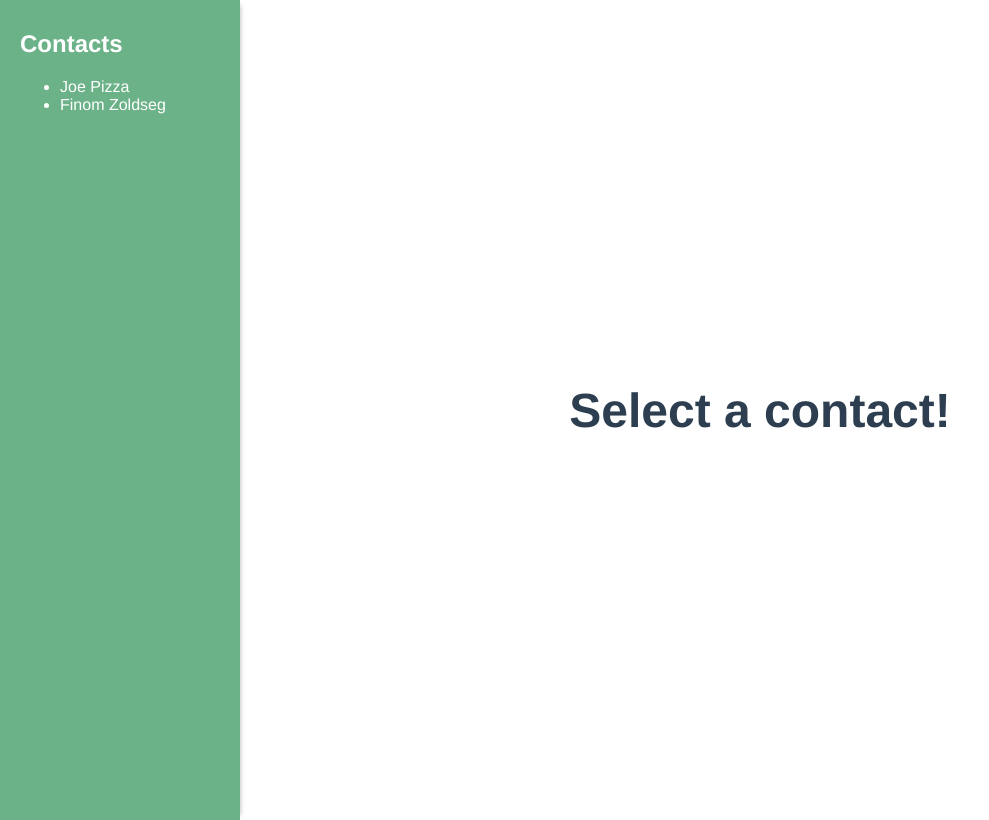
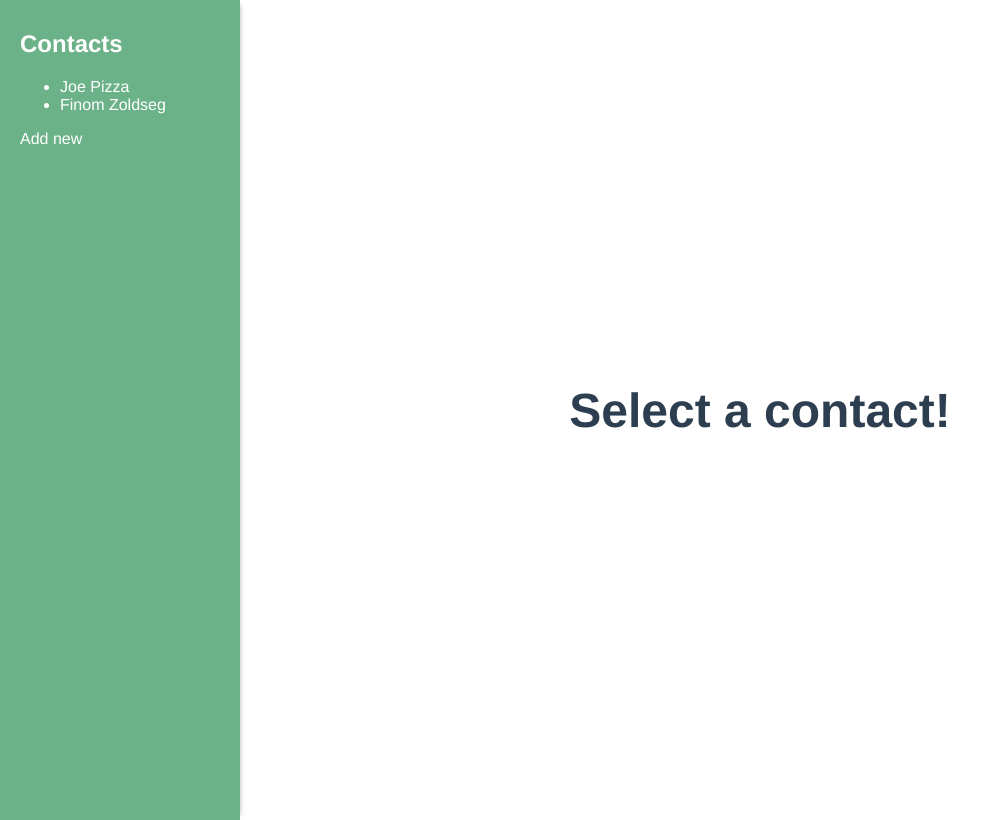
Before and after one commit to RichardOtvos/vue-contact-list, a Vue app: page /details/1 in a window 1280 px wide. Shown: the whole page, without its empty margins (0-989 px from the left). Built offline with nearby package versions, Linux system fonts and the light colour scheme.

Commit message:
Move contact list from component state to Vuex store

```diff
--- a/src/App.vue
+++ b/src/App.vue
@@ -1,6 +1,6 @@
 <template>
   <div id="app">
-    <router-view :contactList="contactList" @on-new-contact="addContact" />
+    <router-view @on-new-contact="addContact" />
   </div>
 </template>
 
--- a/src/components/ContactList.vue
+++ b/src/components/ContactList.vue
@@ -12,6 +12,9 @@
         {{ contact.name }}
       </router-link>
     </ul>
+    <router-link tag="span" class="add-new-link" :to="{ name: 'newContact' }">
+      Add new</router-link
+    >
   </div>
 </template>
 
@@ -46,4 +49,8 @@ li:hover {
 .active {
   font-weight: bold;
 }
+
+.add-new-link {
+  cursor: pointer;
+}
 </style>
--- a/src/main.js
+++ b/src/main.js
@@ -1,14 +1,9 @@
 import Vue from 'vue';
 import App from './App.vue';
 import router from './router';
-import Vuex from 'vuex';
+import store from './store';
 
 Vue.config.productionTip = false;
-
-Vue.use(Vuex);
-const store = new Vuex.Store({
-  state: {count: 0}
-});
 
 new Vue({
   router,
--- /dev/null
+++ b/src/store.js
@@ -0,0 +1,33 @@
+import Vue from 'vue';
+import Vuex from 'vuex';
+
+Vue.use(Vuex);
+
+export default new Vuex.Store({
+  state: {
+    contactList: [
+      {
+        id: '1',
+        name: 'Joe Pizza',
+        email: 'joseph@pizza.test',
+        bio:
+          'Lorem ipsum dolor sit amet, consectetur adipisicing elit. Adipisci eveniet ipsum maxime ' +
+          'natus tempora temporibus. Accusamus ad atque ea explicabo, ipsam maiores minima minus ' +
+          'possimus praesentium quisratione sapiente tenetur.',
+        avatarUrl:
+          'http://tarpizza.com/wp-content/uploads/2016/10/napolyi-3.jpg'
+      },
+      {
+        id: '2',
+        name: 'Finom Zoldseg',
+        email: 'finom@zoldseg.test',
+        bio:
+          'Lorem ipsum dolor sit amet, consectetur adipisicing elit. Adipisci eveniet ipsum maxime ' +
+          'natus tempora temporibus. Accusamus ad atque ea explicabo, ipsam maiores minima minus ' +
+          'possimus praesentium quisratione sapiente tenetur.',
+        avatarUrl:
+          'https://reluctantentertainer.com/wp-content/uploads/2015/04/7-Tips-to-a-Delicious-Crudit%C3%A9s-Platter-3-700x1049.jpg'
+      }
+    ]
+  }
+});
--- a/src/views/Details.vue
+++ b/src/views/Details.vue
@@ -23,14 +23,16 @@
 <script>
 import ContactCard from '@/components/ContactCard.vue';
 import ContactList from '@/components/ContactList.vue';
+import { mapState } from 'vuex';
 
 export default {
   name: 'ContactDetails',
-  props: { selectedId: String, default: null, contactList: Array },
+  props: { selectedId: String, default: null },
   computed: {
     selectedContact() {
       return this.contactList.find(contact => contact.id === this.selectedId);
-    }
+    },
+    ...mapState(['contactList'])
   },
   components: {
     ContactList,
```
